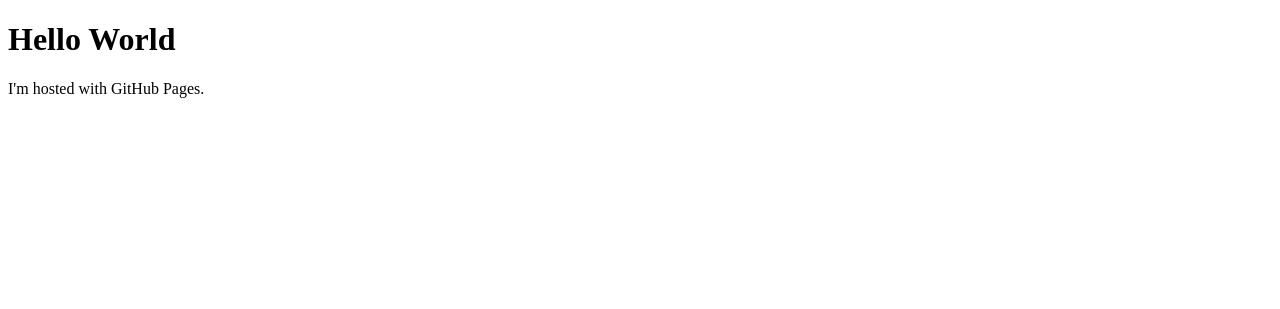
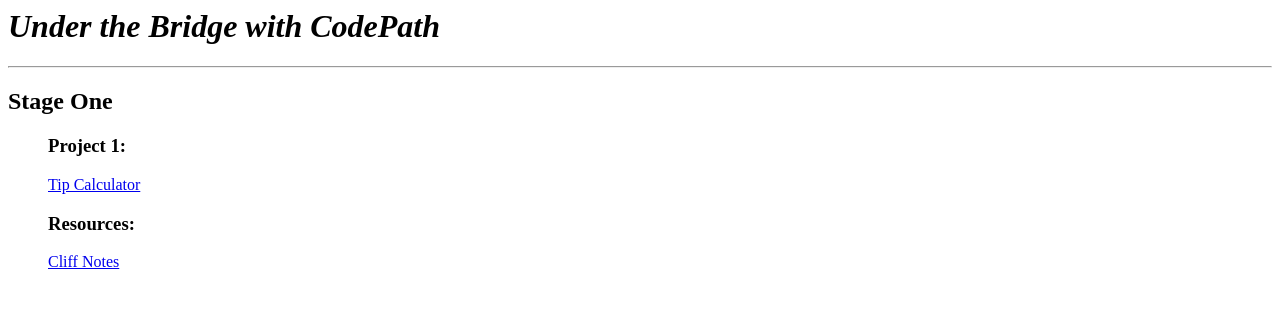
Before and after one commit to UnderTheBridge/underthebridge.github.io, a plain HTML site: page index.html in a window 1280 px wide. Drawn offline with Linux system fonts and the light colour scheme.

Commit message:
Update index.html

```diff
--- a/index.html
+++ b/index.html
@@ -1,7 +1,16 @@
-<!DOCTYPE html>
-<html>
-<body>
-<h1>Hello World</h1>
-<p>I'm hosted with GitHub Pages.</p>
-</body>
-</html>
+<h1><em>Under the Bridge with CodePath&nbsp;</em></h1>
+
+<hr />
+<h2><strong>Stage One</strong></h2>
+
+<blockquote>
+<h3><b>Project 1:</b></h3>
+
+<p><a href="https://docs.google.com/document/d/1lkbs3CNuZN5fZzvtx5CP3Z9RP4KcGJ_khlAdWT3bvqE">Tip Calculator</a></p>
+
+<h3><b>Resources:</b></h3>
+
+<p><a href="http://guides.codepath.com/android/Android-Bootcamp-Cliffnotes">Cliff Notes</a></p>
+</blockquote>
+
+<p>&nbsp;</p>
```
